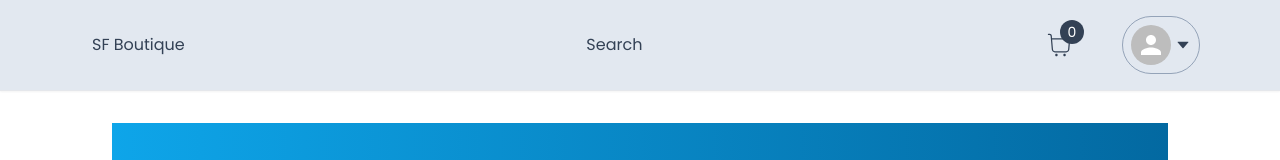
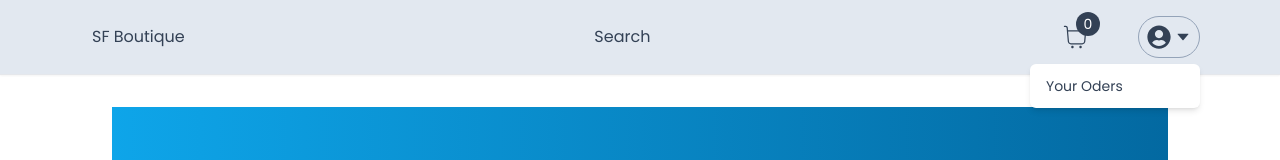
Before and after one commit to iJoyRide/Ecommerce, a Next.js app: page / in a window 1280 px wide. Both pictures are taken after a click on the element 1160 px from the left and 45 px from the top of the page. Shown: the top 160 px of the page. Built offline with nearby package versions, Linux system fonts and the light colour scheme; a web font is replaced by a local one.

Commit message:
edited the avatar component

```diff
--- a/app/components/Avatar.tsx
+++ b/app/components/Avatar.tsx
@@ -2,20 +2,23 @@ import Image from "next/image";
 import { FaUserCircle } from "react-icons/fa";
 
 interface AvatarProps{
-    src: string | null | undefined
+    src?: string | null | undefined;
 }
 
-const Avatar: React.FC<AvatarProps> = ({src}) => {
-    if(src){
+const Avatar: React.FC<AvatarProps> = ({ src }) => {
+    if (src) {
+        return (
             <Image
                 src={src}
                 alt="Avatar"
                 className="rounded-full"
                 height="30"
                 width="30"
-        />;
+            />
+        );
     }
-    return <FaUserCircle size={24}/>;
-}
+    return <FaUserCircle size={24} />;
+};
+
 
 export default Avatar;
--- /dev/null
+++ b/app/components/nav/MenuItem.tsx
@@ -0,0 +1,13 @@
+interface MenuItemProps{
+    children: React.ReactNode;
+    onClick: () => void;
+}
+
+const MenuItem: React.FC<MenuItemProps> = ({children, onClick}) => {
+    return ( <div onClick={onClick}
+    className="px-4 py-3 hover:bg-neutral-100 transition">
+        {children}
+    </div> );
+};
+
+export default MenuItem;
--- a/app/components/nav/UserMenu.tsx
+++ b/app/components/nav/UserMenu.tsx
@@ -1,8 +1,10 @@
 "use client";
 
-import { Avatar } from "@mui/material";
+import Link from "next/link";
 import { useCallback, useState } from "react";
 import { AiFillCaretDown } from "react-icons/ai";
+import Avatar from "../Avatar";
+import MenuItem from "./MenuItem";
 
 const UserMenu = () => {
     const [isOpen, setIsOpen] =useState(false)
@@ -27,11 +29,32 @@ const UserMenu = () => {
                 cursor-pointer
                 hover:shadow-md
                 transition
-                text-slate-700"
+                 text-slate-700"
                 >
                     <Avatar/>
                     <AiFillCaretDown/>
                 </div>
+                {isOpen &&(
+                    <div className="absolute
+                    rounded-md
+                    shadow-md
+                    w-[170px]
+                    bg-white
+                    overflow-hidden
+                    right-0
+                    top-12
+                    text-sm
+                    flex
+                    flex-col
+                    cursor-pointer
+                    ">
+                        <div>
+                            <Link href="orders">
+                                <MenuItem onClick={toggleOpen}>Your Oders</MenuItem>
+                            </Link>
+                        </div>
+                    </div>
+                )}
             </div>
         </>
     );
--- a/next.config.js
+++ b/next.config.js
@@ -2,7 +2,7 @@
 
 const nextConfig ={
     images:{
-        domains:["firebasestorage.googleapis.com", "1h3.googleusercontent.com"],
+        domains:["firebasestorage.googleapis.com"],
 
     },
 };
```
Lines whose indentation alone changed are shown as unchanged.
